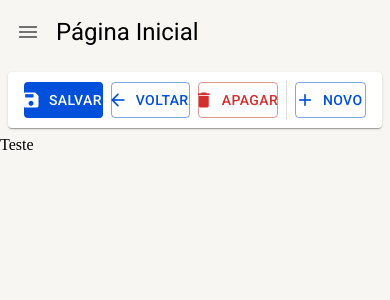
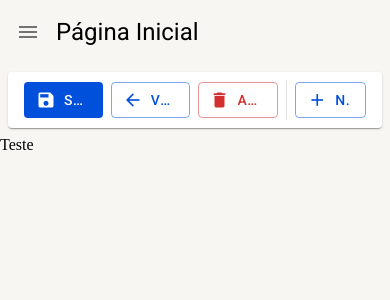
Before and after one commit to gabrielamenezes/dashboard, a React (Vite) app: page /pagina-inicial in a window 390 px wide. Shown: the top 300 px of the page. Built offline with nearby package versions, Linux system fonts and the light colour scheme.

Commit message:
feat: adicionado responsive das ferramentas de detalhe

```diff
--- a/src/shared/components/ferramentas-de-detalhe/FerramentasDeDetalhe.tsx
+++ b/src/shared/components/ferramentas-de-detalhe/FerramentasDeDetalhe.tsx
@@ -1,11 +1,19 @@
-import { Box, Button, Divider, Icon, Paper, useTheme } from "@mui/material";
+import { Box, Button, Divider, Icon, Paper, Skeleton, Typography, useTheme } from "@mui/material";
 
 interface IFerramentasDeDetalheProps {
+
+    //propriedades com ? são possivelmente undefined para que se a pessoa não quiser utilizar, tem a opção
     textoBotaoNovo?: string;
     mostrarBotaoNovo?: boolean;
     mostrarBotaoSalvar?: boolean;
     mostrarBotaoApagar?: boolean;
     mostrarBotaoVoltar?: boolean;
+
+    mostrarBotaoNovoCarregando?: boolean;
+    mostrarBotaoSalvarCarregando?: boolean;
+    mostrarBotaoApagarCarregando?: boolean;
+    mostrarBotaoVoltarCarregando?: boolean;
+
     aoClicarEmNovo?: () => void
     aoClicarEmSalvar?: () => void
     aoClicarEmVoltar?: () => void
@@ -18,12 +26,21 @@ export const FerramentasDeDetalhe: React.FC<IFerramentasDeDetalheProps> = ({
     mostrarBotaoApagar = true,
     mostrarBotaoVoltar = true,
 
+    mostrarBotaoNovoCarregando = false,
+    mostrarBotaoSalvarCarregando = false,
+    mostrarBotaoApagarCarregando = false,
+    mostrarBotaoVoltarCarregando = false,
+
+
     aoClicarEmNovo,
     aoClicarEmSalvar,
     aoClicarEmVoltar,
     aoClicarEmApagar,
 }) => {
+
     const theme = useTheme();
+    //const smValue = useMediaQuery(theme.breakpoints.down('sm'))
+    //const mdValue = useMediaQuery(theme.breakpoints.down('md'))
     return (
         <Box
             display="flex"
@@ -34,19 +51,46 @@ export const FerramentasDeDetalhe: React.FC<IFerramentasDeDetalheProps> = ({
             paddingX={2}
             gap={1}
             alignItems="center">
-            {mostrarBotaoSalvar && (
-                <Button variant='contained' onClick={aoClicarEmSalvar} color="primary" disableElevation startIcon={<Icon>save</Icon>}>Salvar</Button>
+            {/* para mostrar o botão de salvar o botão não pode estar carregando */}
+            {(mostrarBotaoSalvar && !mostrarBotaoSalvarCarregando) && (
+                <Button variant='contained' onClick={aoClicarEmSalvar} color="primary" disableElevation startIcon={<Icon>save</Icon>}>
+                    <Typography variant="button" noWrap>
+                        Salvar
+                    </Typography>
+                </Button>
             )}
-            {mostrarBotaoVoltar && (
-                <Button variant='outlined'onClick={aoClicarEmVoltar} color="primary" disableElevation startIcon={<Icon>arrow_back</Icon>}>Voltar</Button>
+            {mostrarBotaoSalvarCarregando && (<Skeleton width={110} height={60} />)}
+
+            {(mostrarBotaoVoltar && !mostrarBotaoVoltarCarregando) && (
+                <Button variant='outlined' onClick={aoClicarEmVoltar} color="primary" disableElevation startIcon={<Icon>arrow_back</Icon>}>
+                    <Typography variant="button" noWrap>
+                        Voltar
+                    </Typography>
+                </Button>
             )}
-            {mostrarBotaoApagar && (
-                <Button variant='outlined'onClick={aoClicarEmApagar} color="error" disableElevation startIcon={<Icon>delete</Icon>}>Apagar</Button>
+            {mostrarBotaoVoltarCarregando && (<Skeleton width={110} height={60} />)}
+
+            {(mostrarBotaoApagar && !mostrarBotaoApagarCarregando) && (
+                <Button variant='outlined' onClick={aoClicarEmApagar} color="error" disableElevation startIcon={<Icon>delete</Icon>}>
+                    <Typography variant="button" noWrap>
+                        Apagar
+                    </Typography>
+                </Button>
             )}
-            <Divider variant="middle" orientation="vertical"/>
-            {mostrarBotaoNovo && (
-                <Button variant='outlined' onClick={aoClicarEmNovo} color="primary" disableElevation startIcon={<Icon>add</Icon>}>{textoBotaoNovo}</Button>
+            {mostrarBotaoApagarCarregando && (<Skeleton width={112} height={60} />)}
+
+            {(mostrarBotaoNovo && (mostrarBotaoApagar || mostrarBotaoSalvar || mostrarBotaoVoltar)) && (
+                <Divider variant="middle" orientation="vertical" />
+
             )}
+            {(mostrarBotaoNovo && !mostrarBotaoNovoCarregando) && (
+                <Button variant='outlined' onClick={aoClicarEmNovo} color="primary" disableElevation startIcon={<Icon>add</Icon>}>
+                    <Typography variant="button" noWrap>
+                        {textoBotaoNovo}
+                    </Typography>
+                </Button>
+            )}
+            {mostrarBotaoNovoCarregando && (<Skeleton width={96} height={60} />)}
         </Box>
     );
 }
```
Lines whose indentation alone changed are shown as unchanged.
